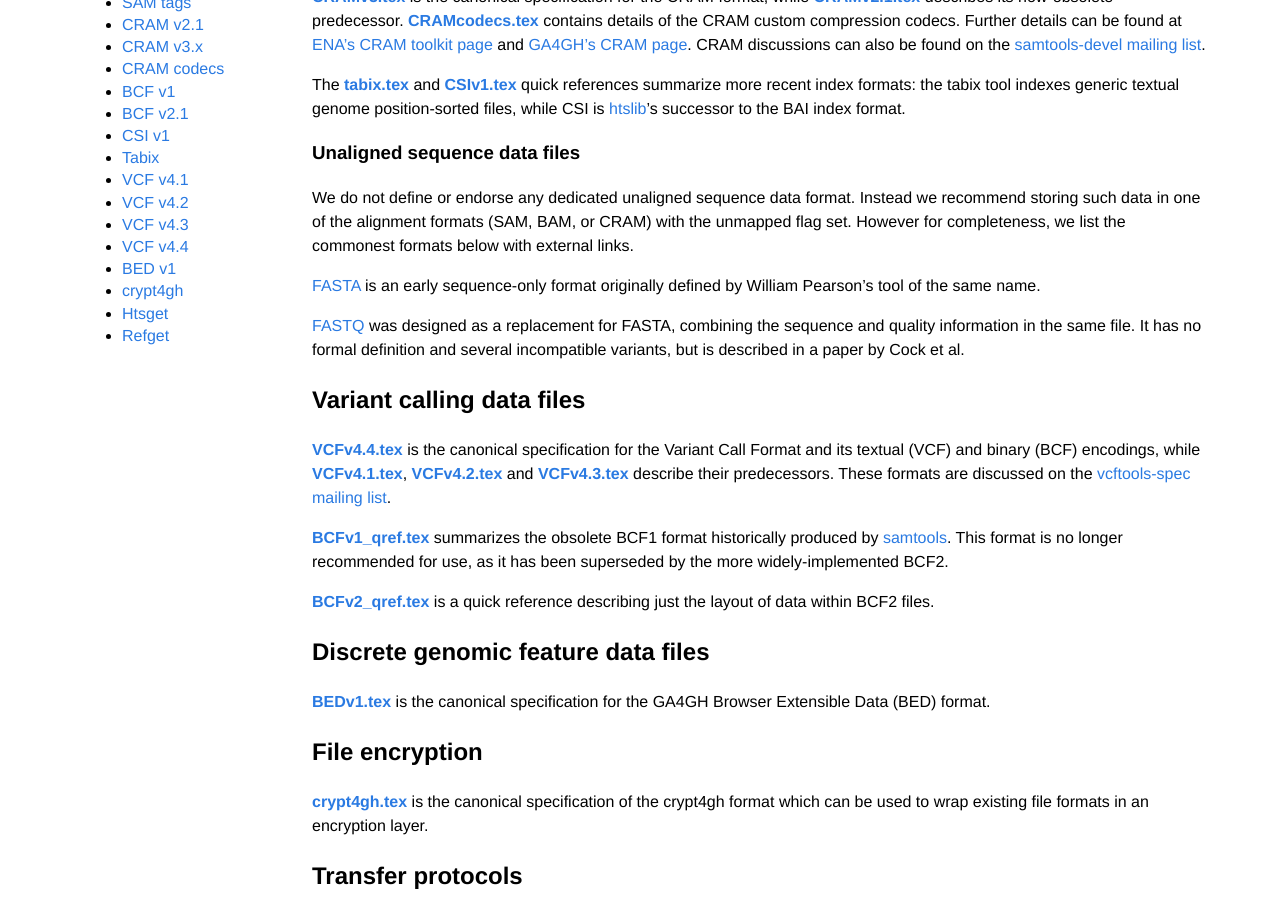
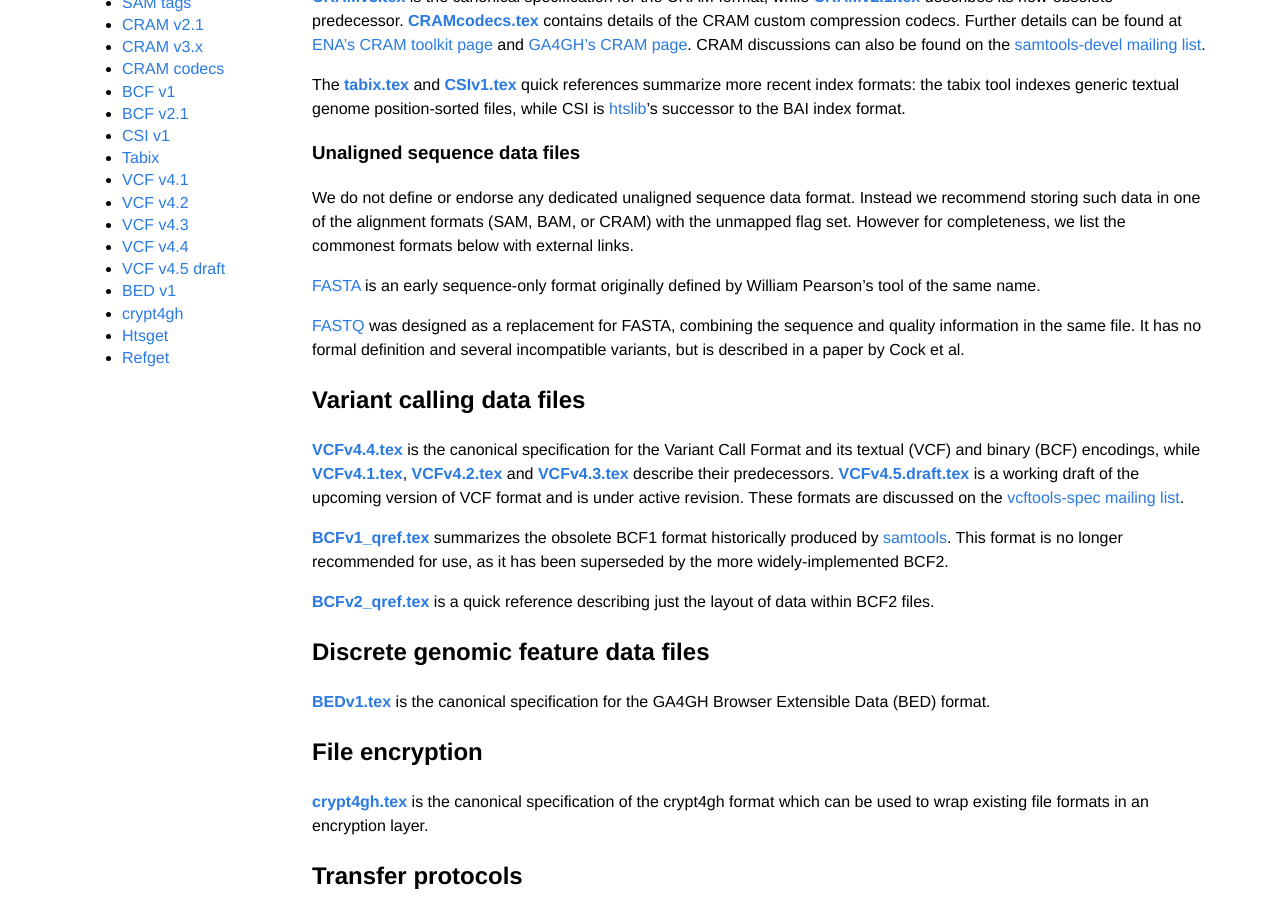
Before and after one commit to samtools/hts-specs, a Jekyll site: the page built from index.md, in a window 1280 px wide and 900 px high, scrolled down 313 px. Built offline with Jekyll 4.4.1, drawn with Linux system fonts in a browser that asks for light colours.

Commit message:
Add VCFv4.5 DRAFT to GitHub Pages website

```diff
--- a/index.md
+++ b/index.md
@@ -26,6 +26,7 @@ Specifications:
 - [VCF v4.2](VCFv4.2.pdf)
 - [VCF v4.3](VCFv4.3.pdf)
 - [VCF v4.4](VCFv4.4.pdf)
+- [VCF v4.5 draft](VCFv4.5.draft.pdf)
 - [BED v1](BEDv1.pdf)
 - [crypt4gh](crypt4gh.pdf)
 - [Htsget](htsget.html)
```
Also changed, not shown: README.md.
